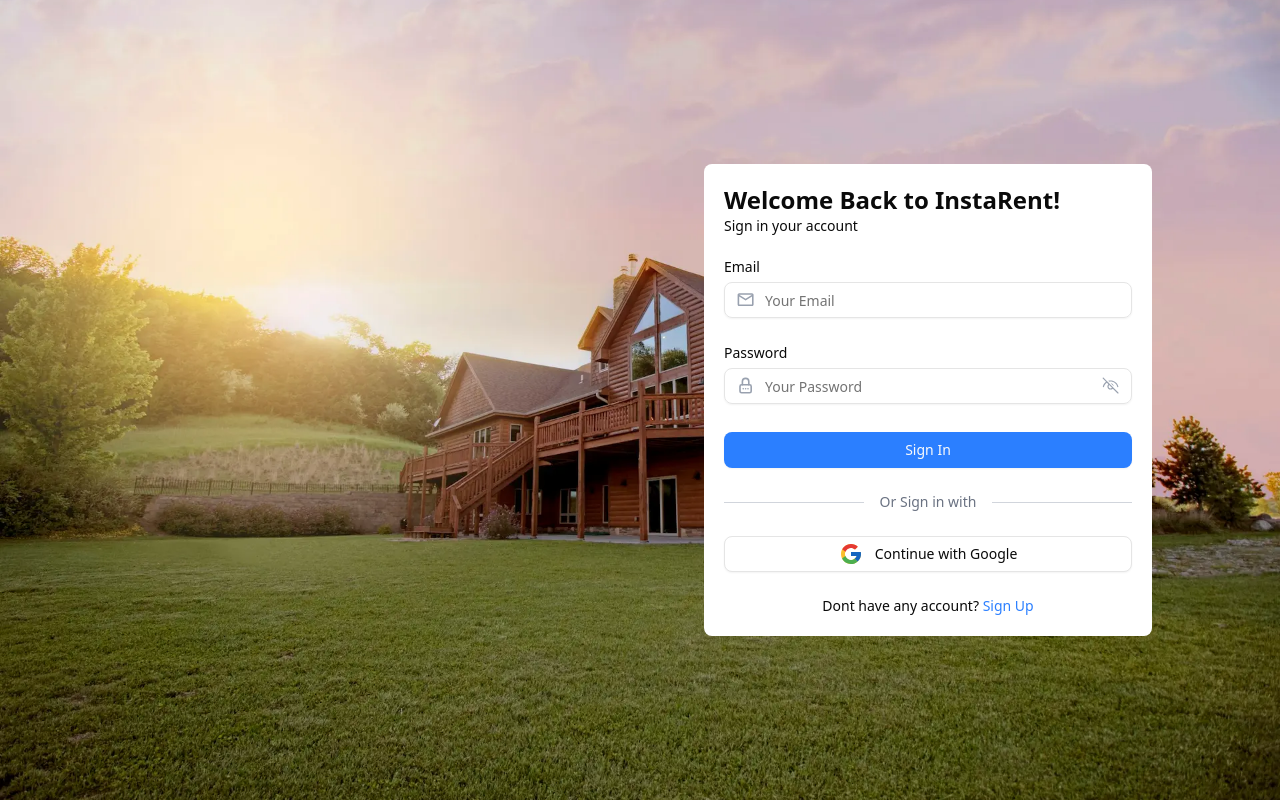
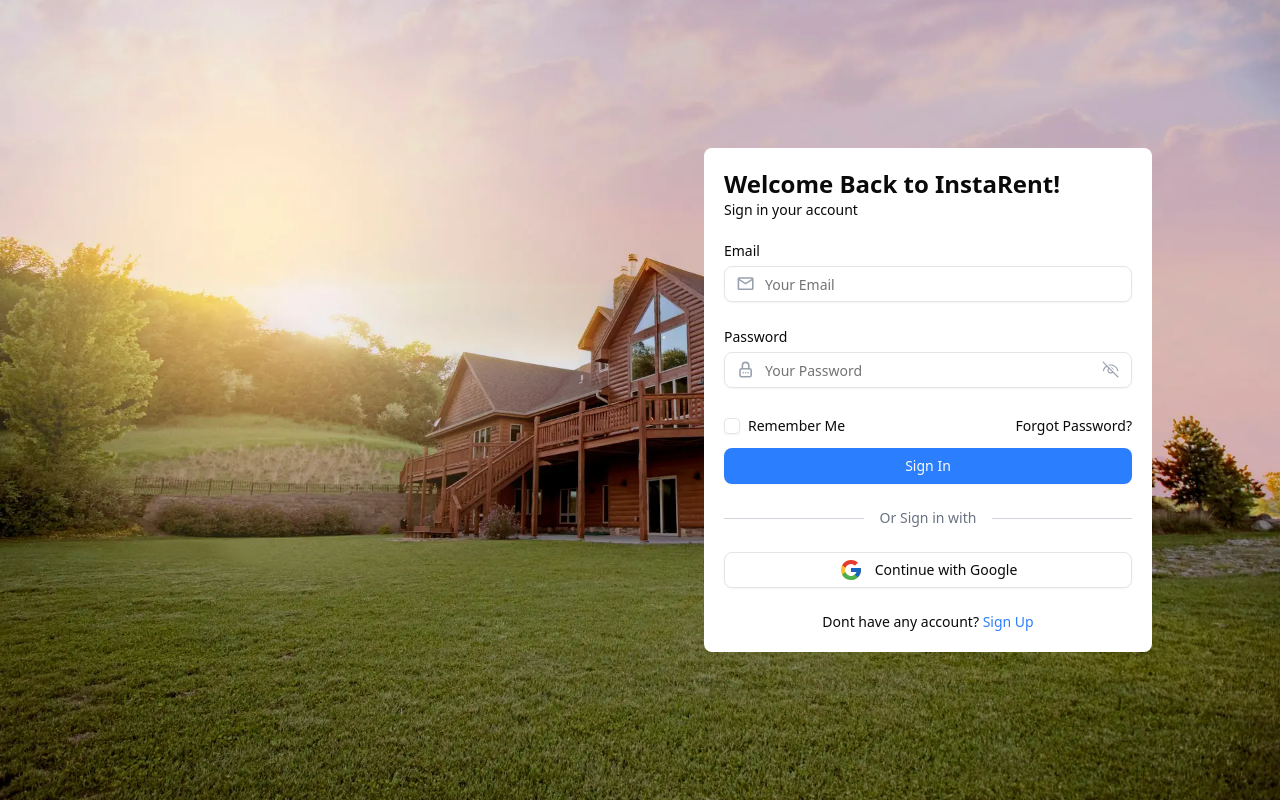
Before and after one commit to Shahmeer43/instarent_fe, a Next.js app: page /signin in a window 1280 px wide. Built offline with nearby package versions, Linux system fonts and the light colour scheme; no server answers.

Commit message:
added remember me checkbox

```diff
--- a/shared/components/SignInForm/SignInForm.jsx
+++ b/shared/components/SignInForm/SignInForm.jsx
@@ -1,5 +1,6 @@
 "use client";
 
+import Link from "next/link";
 import { useState } from "react";
 import { VscEye } from "react-icons/vsc";
 import { useForm } from "react-hook-form";
@@ -14,6 +15,7 @@ import Label from "../CustomLabel/CustomLabel";
 import { joiResolver } from "@hookform/resolvers/joi";
 import ErrorMessage from "../ErrorMessage/ErrorMessage";
 import CustomButton from "../CustomButton/CustomButton";
+import CustomCheckbox from "../CustomCheckbox/CustomCheckbox";
 import GoogleAuthButton from "../GoogleAuthButton/GoogleAuthButton";
 
 const SignInForm = () => {
@@ -42,6 +44,7 @@ const SignInForm = () => {
         <p className="text-2xl font-semibold">Welcome Back to InstaRent!</p>
         <p className="text-sm">Sign in your account</p>
       </div>
+
       <div>
         <div>
           <Label htmlFor="email" text="Email" className="mb-2" />
@@ -71,6 +74,13 @@ const SignInForm = () => {
             }
           />
           <ErrorMessage message={errors?.password?.message} />
+        </div>
+        <div className="flex justify-between mb-3 text-sm">
+          <div className="flex items-center gap-x-2">
+            <CustomCheckbox />
+            Remember Me
+          </div>
+          <Link href={""}>Forgot Password?</Link>
         </div>
         <CustomButton
           type="submit"
```
